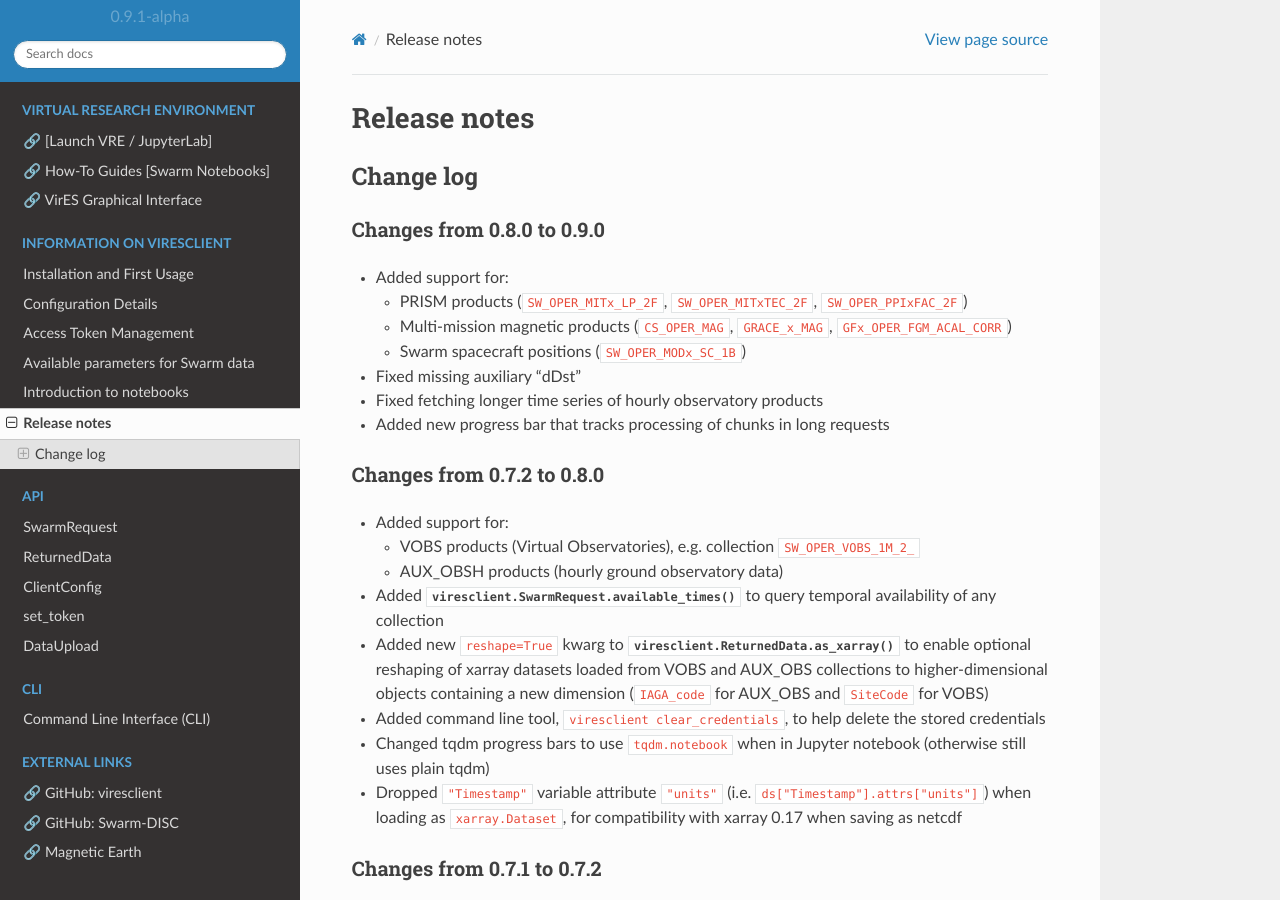
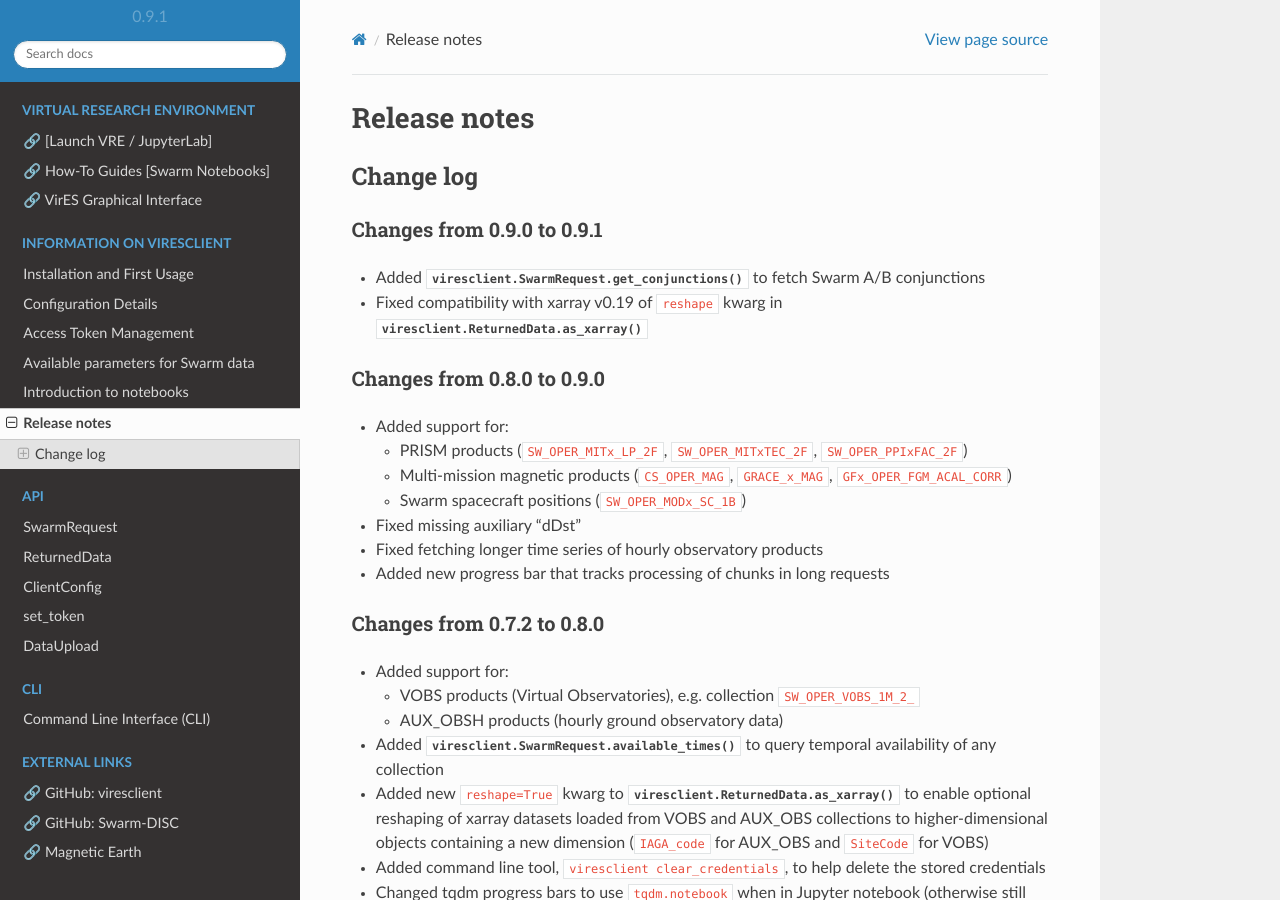
Before and after one commit to ESA-VirES/VirES-Python-Client, a Sphinx documentation site: the page built from docs/release_notes.rst, in a window 1280 px wide and 900 px high. Built offline with Sphinx 7.4.7 and the Read the Docs theme 2.0.0, drawn with Linux system fonts in a browser that asks for light colours; formulas are drawn with MathJax 3; pages that are not in the unit, such as notebooks, are missing from menus.

Commit message:
Version bump to 0.9.1

```diff
--- a/docs/release_notes.rst
+++ b/docs/release_notes.rst
@@ -3,6 +3,12 @@ Release notes
 
 Change log
 ----------
+
+Changes from 0.9.0 to 0.9.1
+^^^^^^^^^^^^^^^^^^^^^^^^^^^
+
+- Added :py:meth:`viresclient.SwarmRequest.get_conjunctions` to fetch Swarm A/B conjunctions
+- Fixed compatibility with xarray v0.19 of ``reshape`` kwarg in :py:meth:`viresclient.ReturnedData.as_xarray`
 
 Changes from 0.8.0 to 0.9.0
 ^^^^^^^^^^^^^^^^^^^^^^^^^^^
--- a/viresclient/__init__.py
+++ b/viresclient/__init__.py
@@ -37,4 +37,4 @@ from ._api.token import TokenManager
 from . import _data
 
 
-__version__ = "0.9.1-alpha"
+__version__ = "0.9.1"
```
